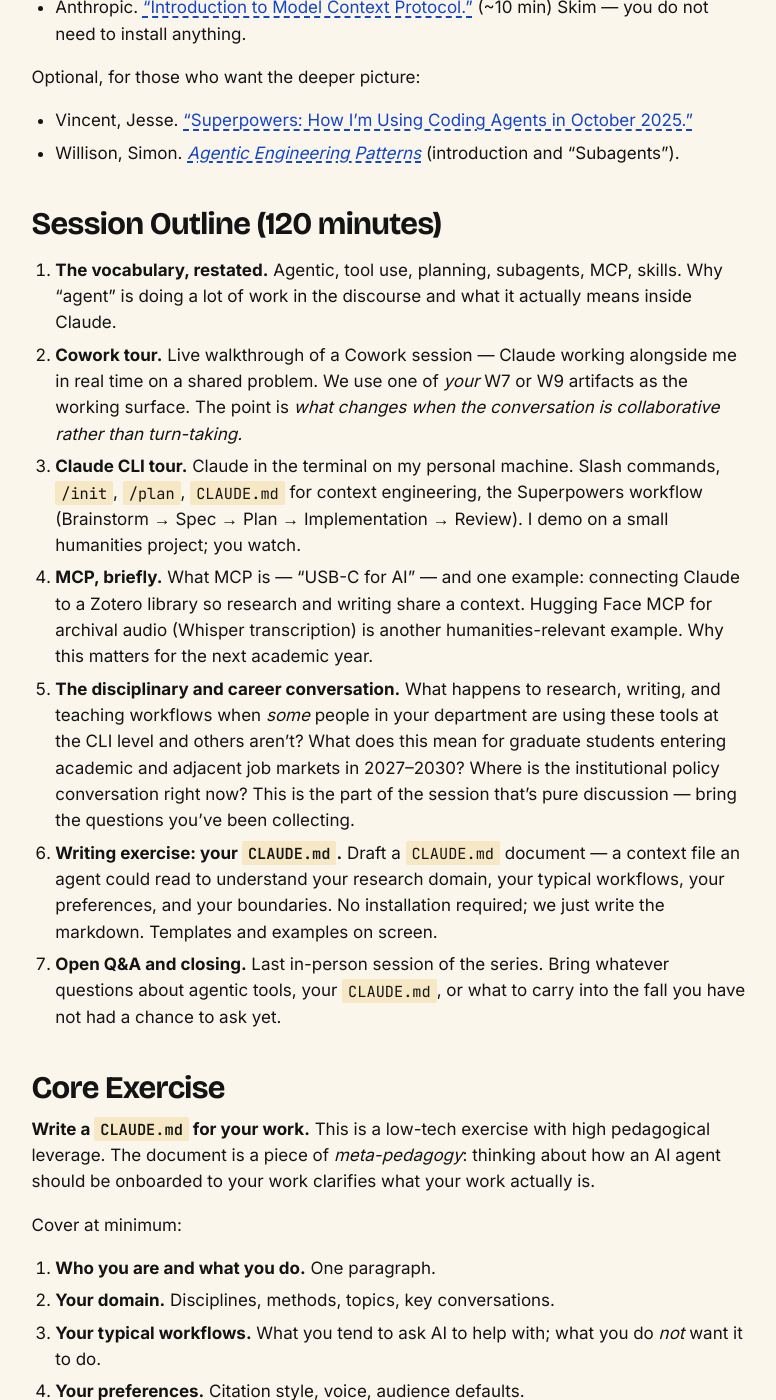
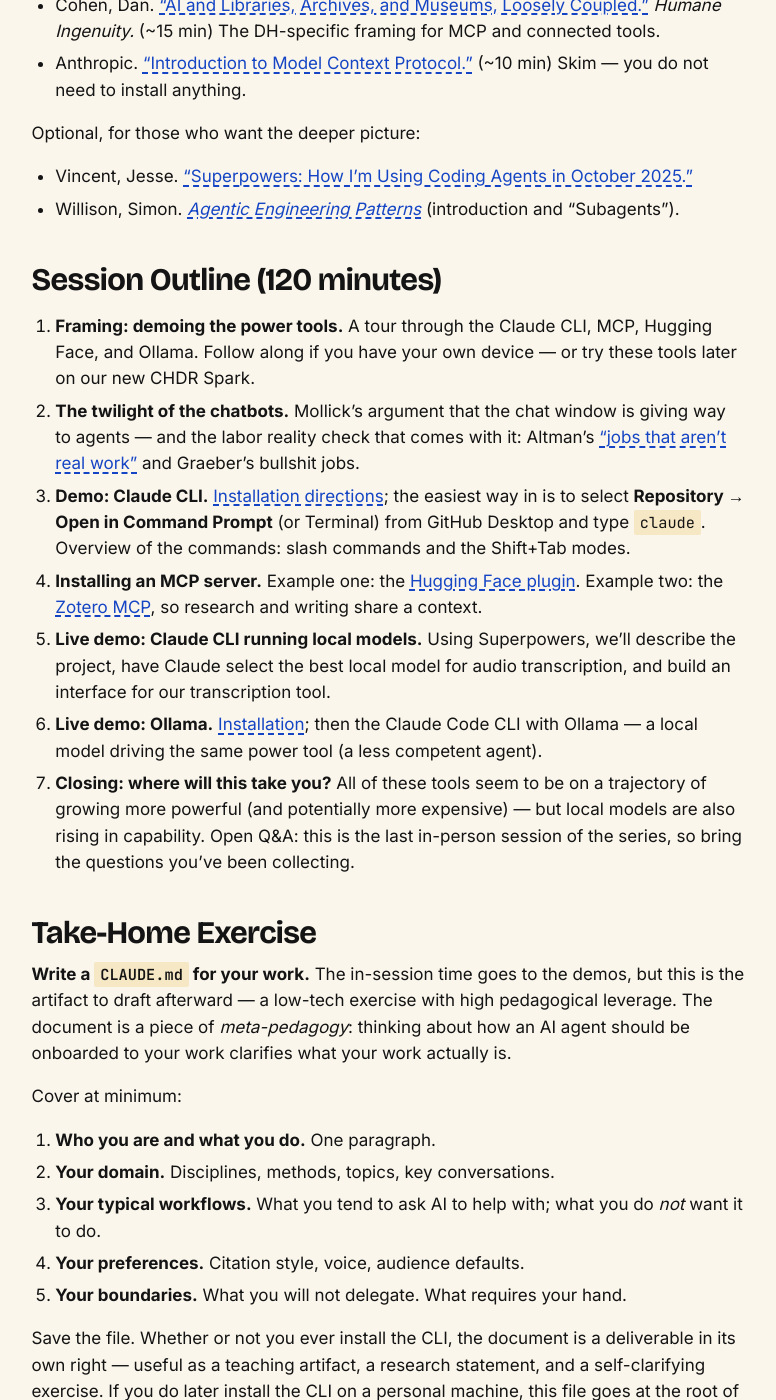
Before and after one commit to AMSUCF/NEH_AI_DH, a Jekyll site: the page built from weeks/week-11.md, in a window 1280 px wide and 1400 px high, scrolled down 2010 px. Shown: the whole window, without its empty margins (90-866 px from the left). Built offline with Jekyll 4.4.1, drawn with Linux system fonts in a browser that asks for light colours; some of the changed text lies outside the part shown.

Commit message:
W11: rebuild deck around power-tool demos (CLI, MCP, local models, Ollama)
Open with 'Demoing the power tools' framing and the Mollick Twilight of
the Chatbots iframe; move the Altman/Graeber labor slides up; add CLI
install + commands, MCP server examples (Hugging Face, Zotero), local
model and Ollama live-demo slides, and the Harbor Town AI Gallery embed
before a new 'Where will this take you?' closing. Mirror the page:
rewritten session outline, Mollick reading, follow-along framing with
CHDR Spark, and CLAUDE.md reframed as a take-home exercise.

Co-Authored-By: Claude Fable 5 <noreply@anthropic.com>

```diff
--- a/slides/web/w11/index.html
+++ b/slides/web/w11/index.html
@@ -89,6 +89,11 @@
 /* Video */
 .reveal .slide-video video { width: 100%; max-height: 65vh; }
 
+/* Iframe */
+.reveal .slide-iframe { align-items: center; }
+.reveal .slide-iframe h2 { text-align: center; }
+.reveal .slide-iframe iframe { width: 100%; height: 65vh; border: 2px solid var(--ink, #141414); border-radius: 6px; background: #fff; }
+
 /* Demo slot */
 .reveal .slide-demo-slot { background: var(--mustard, #e8b53a); color: var(--ink, #141414); }
 .reveal .slide-demo-slot .kicker { color: var(--ink, #141414); }
@@ -159,76 +164,15 @@
     <p class="cover-meta">Wednesday, July 22, 2026 · 10 AM – noon · CHDR · last in-person session</p>
   </div>
 </section>
-<section class="slide-section" id="tour-not-tutorial">
+<section class="slide-section" id="power-tools">
   <p class="kicker">Framing</p>
-  <h2>A tour, not a tutorial</h2>
-  <p class="lead">We look at what is just beyond Code Web — Cowork, the Claude CLI, MCP, the Superpowers workflow — so you leave with a map. The hands-on portion is a <em>writing</em> exercise.</p>
+  <h2>Demoing the power tools</h2>
+  <p class="lead">We&#x27;re going to take a tour through the Claude CLI, MCP, Hugging Face, and Ollama. Feel free to follow along if you have your own device — and remember you can also try some of these tools later on our new CHDR Spark.</p>
 </section>
-        <section class="slide-image-bullets" id="what-is-an-agent">
-          <div class="bullets-text">
-
-            <h2>What is an agent?</h2>
-            <ul><li><strong>Tool use:</strong> the model can call functions you give it (search, file edit, run command).</li>
-<li><strong>Planning:</strong> the model decides what to do next, in what order.</li>
-<li><strong>Subagents:</strong> the model can spawn helper instances of itself.</li>
-<li>An <em>agent</em> is the loop these compose into. The vocabulary is doing a lot of work.</li></ul>
-
-          </div>
-          <img src="../../../assets/slides/w11/agent-vocab.webp" alt="Agent vocabulary diagram" loading="lazy">
-        </section>
-<section class="slide-section" id="cowork-section">
-  <p class="kicker">Part 2</p>
-  <h2>Cowork tour</h2>
-  <p class="lead">Live walkthrough of a Cowork session — Claude working alongside you in real time on a shared problem. We use one of <em>your</em> W7 or W9 artifacts as the working surface.</p>
-</section>
-<section class="slide-demo-slot" id="demo-cowork">
-  <p class="kicker">Live demo</p>
-  <h2>Cowork on your ePortfolio or playful tool</h2>
-  <p>What changes when the conversation is collaborative rather than turn-taking. Bring a question that&#x27;s been nagging at your site.</p>
-</section>
-<section class="slide-section" id="cli-section">
-  <p class="kicker">Part 3</p>
-  <h2>Claude CLI tour</h2>
-  <p class="lead">Claude in the terminal. Slash commands, <code>/init</code>, <code>/plan</code>, <code>CLAUDE.md</code> for context engineering, the Superpowers workflow.</p>
-</section>
-<section class="slide-demo-slot" id="demo-cli">
-  <p class="kicker">Live demo</p>
-  <h2>Claude CLI on a small humanities project</h2>
-  <p>Brainstorm → Spec → Plan → Implementation → Review. You watch. You don&#x27;t install.</p>
-</section>
-        <section class="slide-image-bullets" id="superpowers">
-          <div class="bullets-text">
-
-            <h2>Superpowers as a discipline</h2>
-            <ul><li><strong>Brainstorm:</strong> explore intent before any code.</li>
-<li><strong>Spec:</strong> write the design as a checked-in artifact.</li>
-<li><strong>Plan:</strong> decompose into reviewable steps.</li>
-<li><strong>Implementation:</strong> test-driven, gated by review checkpoints.</li>
-<li><strong>Review:</strong> verification before completion claims.</li></ul>
-
-          </div>
-          <img src="../../../assets/slides/w11/superpowers.webp" alt="Superpowers workflow" loading="lazy">
-        </section>
-<section class="slide-section" id="mcp-section">
-  <p class="kicker">Part 4</p>
-  <h2>MCP, briefly</h2>
-  <p class="lead">Model Context Protocol — &#x27;USB-C for AI.&#x27; One example: connecting Claude to a Zotero library so research and writing share a context.</p>
-</section>
-        <section class="slide-image-bullets" id="mcp-zotero">
-          <div class="bullets-text">
-
-            <h2>Why MCP matters for the next academic year</h2>
-            <ul><li>Connect Claude to a tool <em>you already use</em> (Zotero, Google Drive, your library catalog).</li>
-<li>Now your AI workflow shares the same context as your research.</li>
-<li>Each MCP integration is a <em>humanities choice</em>: which of your tools deserves to be in the loop?</li></ul>
-
-          </div>
-          <img src="../../../assets/slides/w11/mcp-zotero.webp" alt="MCP Zotero integration concept" loading="lazy">
-        </section>
-<section class="slide-section" id="labor-frame">
-  <p class="kicker">Reality check</p>
-  <h2>Revisiting text — and labor</h2>
-  <p class="lead">Before we write a <code>CLAUDE.md</code>, the labor question. The Underwood essay you read frames it; this is the practitioner&#x27;s version.</p>
+<section class="slide-iframe" id="twilight-chatbots">
+  <h2>The Twilight of the Chatbots</h2>
+  <iframe src="https://www.oneusefulthing.org/p/the-twilight-of-the-chatbots" title="Ethan Mollick — The Twilight of the Chatbots" loading="lazy" referrerpolicy="no-referrer-when-downgrade"></iframe>
+  <p class="caption"><a href="https://www.oneusefulthing.org/p/the-twilight-of-the-chatbots" target="_blank" rel="noopener">Mollick, &#x27;The Twilight of the Chatbots&#x27; — open in a new tab ↗</a></p>
 </section>
         <section class="slide-image-bullets" id="altman-jobs">
           <div class="bullets-text">
@@ -248,63 +192,54 @@
     <p class="attribution">— Echoing David Graeber&#x27;s <em>I Had to Guard an Empty Room</em></p>
   </div>
 </section>
-<section class="slide-section" id="claudemd-section">
-  <p class="kicker">Part 5</p>
-  <h2>Write your <code>CLAUDE.md</code></h2>
-  <p class="lead">A context file an agent could read to understand your work. Whether or not you ever install the CLI, this document is a deliverable in its own right.</p>
+<section class="slide-demo-slot" id="demo-cli">
+  <p class="kicker">Demo</p>
+  <h2>Claude CLI</h2>
+  <p><a href="https://code.claude.com/docs/en/quickstart">Installation directions</a></p>
+  <p>Easiest way to use: select <strong>Repository → Open in Command Prompt</strong> (or Terminal) from GitHub Desktop and type <code>claude</code>.</p>
 </section>
-        <section class="slide-exercise" id="exercise-claudemd">
-          <p class="kicker">Exercise</p>
-          <h2>Your <code>CLAUDE.md</code> in 30 minutes</h2>
-          <p class="prompt">Cover at minimum:</p>
-          <ol><li><strong>Who you are and what you do.</strong> One paragraph.</li>
-<li><strong>Your domain.</strong> Disciplines, methods, topics, key conversations.</li>
-<li><strong>Your typical workflows.</strong> What you tend to ask AI for; what you do <em>not</em> want it to do.</li>
-<li><strong>Your preferences.</strong> Citation style, voice, audience defaults.</li>
-<li><strong>Your boundaries.</strong> What you will not delegate. What requires your hand.</li></ol>
-        </section>
-<section class="slide-quote no-image" id="stay-skeptical">
-
-  <div class="quote-text">
-    <blockquote>The most important sentence in any conversation about agentic AI is: <em>what would I have to give up to use this?</em> The answer is rarely zero.</blockquote>
-    <p class="attribution">— Pedagogical note for Workshop 6</p>
-  </div>
-</section>
-        <section class="slide-image-bullets" id="closing-thoughts">
+        <section class="slide-image-bullets no-image" id="cli-commands">
           <div class="bullets-text">
 
-            <h2>Closing thoughts from the source class</h2>
-            <ul><li>We started in May with ELIZA. We end in July with <code>CLAUDE.md</code>.</li>
-<li>The through-line: refuse to gesture vaguely. Name the labor. Name the choice.</li>
-<li>Take what is useful. Stay skeptical of the rest.</li></ul>
+            <h2>Commands</h2>
+            <ul><li><strong>Slash commands:</strong> type <code>/</code> for the menu — <code>/init</code>, <code>/help</code>, <code>/model</code>, and friends.</li>
+<li><strong>Shift+Tab:</strong> cycles the modes — normal, auto-accept, and plan mode.</li></ul>
 
           </div>
-          <img src="../../../assets/slides/w11/closing-thoughts.webp" alt="Closing thoughts illustration" loading="lazy">
         </section>
-<section class="slide-section" id="qa-section">
-  <p class="kicker">Part 6</p>
-  <h2>Open Q&amp;A</h2>
-  <p class="lead">Last in-person session of the series. Bring whatever questions you haven&#x27;t had a chance to ask — about agentic tools, your <code>CLAUDE.md</code>, or what to carry into the fall.</p>
-</section>
-        <section class="slide-image-bullets" id="what-comes-next">
+        <section class="slide-image-bullets" id="mcp-install">
           <div class="bullets-text">
 
-            <h2>What comes next (Week 12, async)</h2>
-            <ul><li><strong>Sustaining and Sharing.</strong> Reflect, share-back to the public community.</li>
-<li>Optional: try the CLI or Cowork on your own.</li>
-<li>Materials stay open after the series ends — bring them into your fall syllabus.</li></ul>
+            <h2>Installing an MCP server</h2>
+            <ul><li><strong>Example one:</strong> the <a href="https://huggingface.co/mcp">Hugging Face plugin</a> — models, datasets, and Spaces inside Claude.</li>
+<li><strong>Example two:</strong> the <a href="https://github.com/54yyyu/zotero-mcp">Zotero MCP</a> — your research library shares a context with your writing.</li></ul>
 
           </div>
-          <img src="../../../assets/slides/w11/what-next.webp" alt="Week 12 sustaining and sharing" loading="lazy">
+          <img src="../../../assets/slides/w11/mcp-zotero.webp" alt="MCP Zotero integration concept" loading="lazy">
         </section>
+<section class="slide-demo-slot" id="demo-local-models">
+  <p class="kicker">Live demo</p>
+  <h2>Claude CLI running local models</h2>
+  <p>Using Superpowers, we&#x27;ll describe the project, have Claude select the best local model for audio transcription, and build an interface for our transcription tool.</p>
+</section>
+<section class="slide-demo-slot" id="demo-ollama">
+  <p class="kicker">Live demo</p>
+  <h2>Ollama</h2>
+  <p><a href="https://ollama.com/download">Installation</a> — then the Claude Code CLI with Ollama: a local model driving the same power tool (a less competent agent).</p>
+</section>
+<section class="slide-iframe" id="harbor-town-gallery">
+  <h2>Harbor Town AI Gallery</h2>
+  <iframe src="https://ai-harbor-town-gallery.netlify.app/" title="Harbor Town AI Gallery" loading="lazy" referrerpolicy="no-referrer-when-downgrade"></iframe>
+  <p class="caption"><a href="https://ai-harbor-town-gallery.netlify.app/" target="_blank" rel="noopener">ai-harbor-town-gallery.netlify.app ↗</a></p>
+</section>
         <section class="slide-closing" id="closing">
-          <h2>Carry it into the fall</h2>
-          <p class="lead">You leave with: a Claude Project, an Artifact, a deployed Pages site, a playful tool, an AI policy, and a <code>CLAUDE.md</code>. That&#x27;s a curriculum, not a tour.</p>
+          <h2>Where will this take you?</h2>
+          <p class="lead">All of these tools seem to be on a trajectory of growing more powerful — and potentially more expensive. But local models are also rising in capability.</p>
           <ul class="links"><li><a href="../../../weeks/week-11.html">Workshop 6 page</a></li>
 <li><a href="../../../weeks/week-12.html">Week 12 (async): Sustaining and Sharing</a></li>
-<li><a href="https://tedunderwood.com/2026/02/08/the-marionette-theater-of-ai/">Reading: Underwood, <em>Marionette Theater of AI</em></a></li>
-<li><a href="https://blog.fsck.com/2025/10/09/superpowers/">Reading: Vincent, <em>Superpowers</em></a></li>
-<li><a href="https://docs.anthropic.com/en/docs/build-with-claude/mcp">Anthropic: Intro to MCP</a></li></ul>
+<li><a href="https://code.claude.com/docs/en/quickstart">Claude Code CLI: installation</a></li>
+<li><a href="https://ollama.com/download">Ollama: installation</a></li>
+<li><a href="https://huggingface.co/mcp">Hugging Face MCP</a></li></ul>
         </section>
 </div>
 </div>
--- a/weeks/week-11.md
+++ b/weeks/week-11.md
@@ -2,10 +2,10 @@
 week: 11
 title: "Workshop 6: Agentic Futures, Curricular Sustainability"
 kind: workshop
-theme: "Local agentic powertools (demo-only) and disciplinary consequences"
+theme: "Local agentic powertools (demos you can follow along with) and disciplinary consequences"
 starts: 2026-07-20
 summary: |
-  While Claude Code Web is one of the most powerful agentic tools available through the web, the real agentic powertools are usually run on your own machine. In this session, we'll demo what these types of tools are capable of, and discuss the consequences of these ways of working for our disciplines and our students future careers. Currently, UCF does not allow faculty to install local agentic tools on university computers without considerable permissions considerations, so this week's workshop will primarily demo ways of working you mmight want to explore further on your own machine.
+  While Claude Code Web is one of the most powerful agentic tools available through the web, the real agentic powertools are usually run on your own machine. In this session, we'll demo what these types of tools are capable of, and discuss the consequences of these ways of working for our disciplines and our students future careers. Currently, UCF does not allow faculty to install local agentic tools on university computers without considerable permissions considerations, so this week's workshop will primarily demo ways of working you might want to explore further on your own machine — or try later on our new CHDR Spark.
 workshop:
   title: "Workshop 6: Agentic Futures, Curricular Sustainability"
   date: 2026-07-22
@@ -13,7 +13,7 @@ workshop:
   location: CHDR
 ---
 
-The hands-on portion is a writing exercise, not an installation: drafting a `CLAUDE.md` for your own work.
+We're going to take a tour through the Claude CLI, MCP, Hugging Face, and Ollama. Feel free to follow along if you have your own device — and remember you can also try some of these tools later on our new CHDR Spark.
 
 <div class="workshop-callout" markdown="1">
 **NEH Workshop 6 — Wednesday, July 22, 10 AM – noon, CHDR**
@@ -31,16 +31,16 @@ This is a demo-driven session because, for most of you, *installation isn't the
 - **Your students likely will install these.** Especially anyone going into industry roles, library/archive work, or research-adjacent careers. Knowing what these tools *do* — even without running them — is part of what they need from us.
 - **The pedagogical question is therefore: what do you teach people to recognize, even if you don't teach them to install?**
 
-The answer this session offers: the *vocabulary* (agentic, MCP, skills, subagents, planning mode), the *workflow* (Brainstorm → Spec → Plan → Implementation → Review), and the *artifact you can write today without installing anything*: a `CLAUDE.md` for your own work.
+The answer this session offers: the *vocabulary* (agentic, MCP, skills, subagents, planning mode), the *demos* (Claude CLI, MCP servers, local models, Ollama), and a *place to try it all without installing anything on your own machine*: the new CHDR Spark.
 
 ## What to Bring
 
-- A laptop. If it is a personal machine and you want to follow along, install the [Claude Code CLI](https://docs.anthropic.com/en/docs/claude-code) — or at least Claude Code Desktop — and [Ollama](https://ollama.com/) beforehand, and make a [Hugging Face account](https://huggingface.co/join) if you want to try fine-tuning or playing with models. None of this is required.
-- The artifacts you have built across the series: your W7 ePortfolio URL, your W9 playful tool URL, your draft AI policy, your Skill from W4 if you built one. The Cowork demo will use them.
-- A notebook (paper or digital) for the `CLAUDE.md` writing exercise.
+- A laptop. If it is a personal machine and you want to follow along, install the [Claude Code CLI](https://code.claude.com/docs/en/quickstart) — or at least Claude Code Desktop — and [Ollama](https://ollama.com/download) beforehand, and make a [Hugging Face account](https://huggingface.co/join) if you want to try fine-tuning or playing with models. None of this is required.
+- [GitHub Desktop](https://desktop.github.com/), if you want the easiest on-ramp to the CLI: select **Repository → Open in Command Prompt** (or Terminal) and type `claude`.
 
 ## Pre-Workshop Reading
 
+- Mollick, Ethan. ["The Twilight of the Chatbots."](https://www.oneusefulthing.org/p/the-twilight-of-the-chatbots) *One Useful Thing.* (~15 min) Why the chat window is giving way to agents — the framing we open with.
 - Underwood, Ted. ["The Marionette Theater of AI."](https://tedunderwood.com/2026/02/08/the-marionette-theater-of-ai/) *The Stone and the Shell*, February 8, 2026. (~20 min) A lucid recent essay on what agentic systems are doing to scholarly work.
 - Cohen, Dan. ["AI and Libraries, Archives, and Museums, Loosely Coupled."](https://newsletter.dancohen.org) *Humane Ingenuity.* (~15 min) The DH-specific framing for MCP and connected tools.
 - Anthropic. ["Introduction to Model Context Protocol."](https://docs.anthropic.com/en/docs/build-with-claude/mcp) (~10 min) Skim — you do not need to install anything.
@@ -52,17 +52,17 @@ Optional, for those who want the deeper picture:
 
 ## Session Outline (120 minutes)
 
-1. **The vocabulary, restated.** Agentic, tool use, planning, subagents, MCP, skills. Why "agent" is doing a lot of work in the discourse and what it actually means inside Claude.
-2. **Cowork tour.** Live walkthrough of a Cowork session — Claude working alongside me in real time on a shared problem. We use one of *your* W7 or W9 artifacts as the working surface. The point is *what changes when the conversation is collaborative rather than turn-taking.*
-3. **Claude CLI tour.** Claude in the terminal on my personal machine. Slash commands, `/init`, `/plan`, `CLAUDE.md` for context engineering, the Superpowers workflow (Brainstorm → Spec → Plan → Implementation → Review). I demo on a small humanities project; you watch.
-4. **MCP, briefly.** What MCP is — "USB-C for AI" — and one example: connecting Claude to a Zotero library so research and writing share a context. Hugging Face MCP for archival audio (Whisper transcription) is another humanities-relevant example. Why this matters for the next academic year.
-5. **The disciplinary and career conversation.** What happens to research, writing, and teaching workflows when *some* people in your department are using these tools at the CLI level and others aren't? What does this mean for graduate students entering academic and adjacent job markets in 2027–2030? Where is the institutional policy conversation right now? This is the part of the session that's pure discussion — bring the questions you've been collecting.
-6. **Writing exercise: your `CLAUDE.md`.** Draft a `CLAUDE.md` document — a context file an agent could read to understand your research domain, your typical workflows, your preferences, and your boundaries. No installation required; we just write the markdown. Templates and examples on screen.
-7. **Open Q&A and closing.** Last in-person session of the series. Bring whatever questions about agentic tools, your `CLAUDE.md`, or what to carry into the fall you have not had a chance to ask yet.
+1. **Framing: demoing the power tools.** A tour through the Claude CLI, MCP, Hugging Face, and Ollama. Follow along if you have your own device — or try these tools later on our new CHDR Spark.
+2. **The twilight of the chatbots.** Mollick's argument that the chat window is giving way to agents — and the labor reality check that comes with it: Altman's ["jobs that aren't real work"](https://www.tomshardware.com/tech-industry/sam-altman-says-ai-could-eliminate-jobs-that-arent-real-work) and Graeber's bullshit jobs.
+3. **Demo: Claude CLI.** [Installation directions](https://code.claude.com/docs/en/quickstart); the easiest way in is to select **Repository → Open in Command Prompt** (or Terminal) from GitHub Desktop and type `claude`. Overview of the commands: slash commands and the Shift+Tab modes.
+4. **Installing an MCP server.** Example one: the [Hugging Face plugin](https://huggingface.co/mcp). Example two: the [Zotero MCP](https://github.com/54yyyu/zotero-mcp), so research and writing share a context.
+5. **Live demo: Claude CLI running local models.** Using Superpowers, we'll describe the project, have Claude select the best local model for audio transcription, and build an interface for our transcription tool.
+6. **Live demo: Ollama.** [Installation](https://ollama.com/download); then the Claude Code CLI with Ollama — a local model driving the same power tool (a less competent agent).
+7. **Closing: where will this take you?** All of these tools seem to be on a trajectory of growing more powerful (and potentially more expensive) — but local models are also rising in capability. Open Q&A: this is the last in-person session of the series, so bring the questions you've been collecting.
 
-## Core Exercise
+## Take-Home Exercise
 
-**Write a `CLAUDE.md` for your work.** This is a low-tech exercise with high pedagogical leverage. The document is a piece of *meta-pedagogy*: thinking about how an AI agent should be onboarded to your work clarifies what your work actually is.
+**Write a `CLAUDE.md` for your work.** The in-session time goes to the demos, but this is the artifact to draft afterward — a low-tech exercise with high pedagogical leverage. The document is a piece of *meta-pedagogy*: thinking about how an AI agent should be onboarded to your work clarifies what your work actually is.
 
 Cover at minimum:
 
```
Also changed, not shown: slides/_tools/manifests/w11.json (+51 -180 lines).
